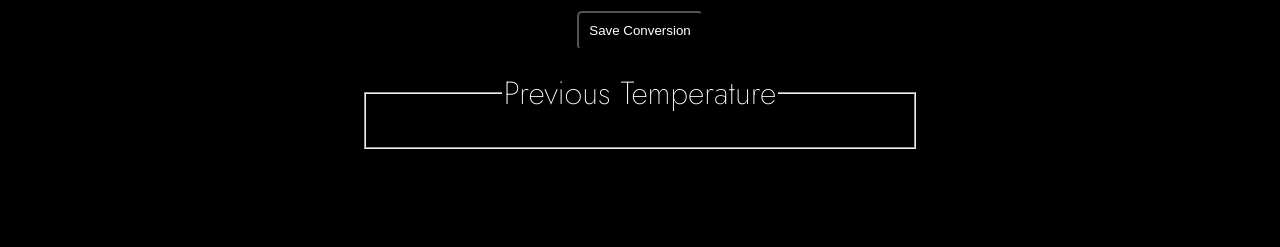
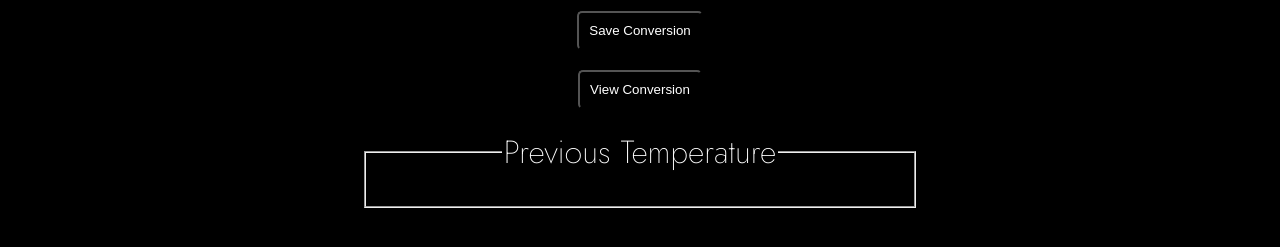
Before and after one commit to Jbblokker/Temp, a plain HTML site: page index.html in a window 1280 px wide. Shown: the part 435-682 px from the top of the page. Drawn offline with Linux system fonts and the light colour scheme; a web font is replaced by a local one.

Commit message:
added button
added a view button for testing of viewing saved storage with  onclick

```diff
--- a/index.html
+++ b/index.html
@@ -13,6 +13,7 @@
     <body>
         <h1>Temperature Converter</h1>
         <h2>Helping all who have been crippled by the Fahrenheit system.</h2>
+
         <form class="convert" method="post" action="hw07.php">
             <label>Fahrenheit: </label>
             <input type="text"
@@ -22,12 +23,17 @@
             >
             <input type="button" name="submit" value="Convert" id="Convert" class="convert-button" >
         </form>
+
         <p id = "celsius">Celsius:</p>
+
         <button id="save" class="save-button">Save Conversion</button>
+        <button id="viewPrevious" class="save-button">View Conversion</button>
+
         <Fieldset class="previous-temp">
             <legend>Previous Temperature</legend>
             <div id="tempOutput"></div>
         </Fieldset>
+
         <script src="js/script.js"></script>
     </body>
 </html>
```
